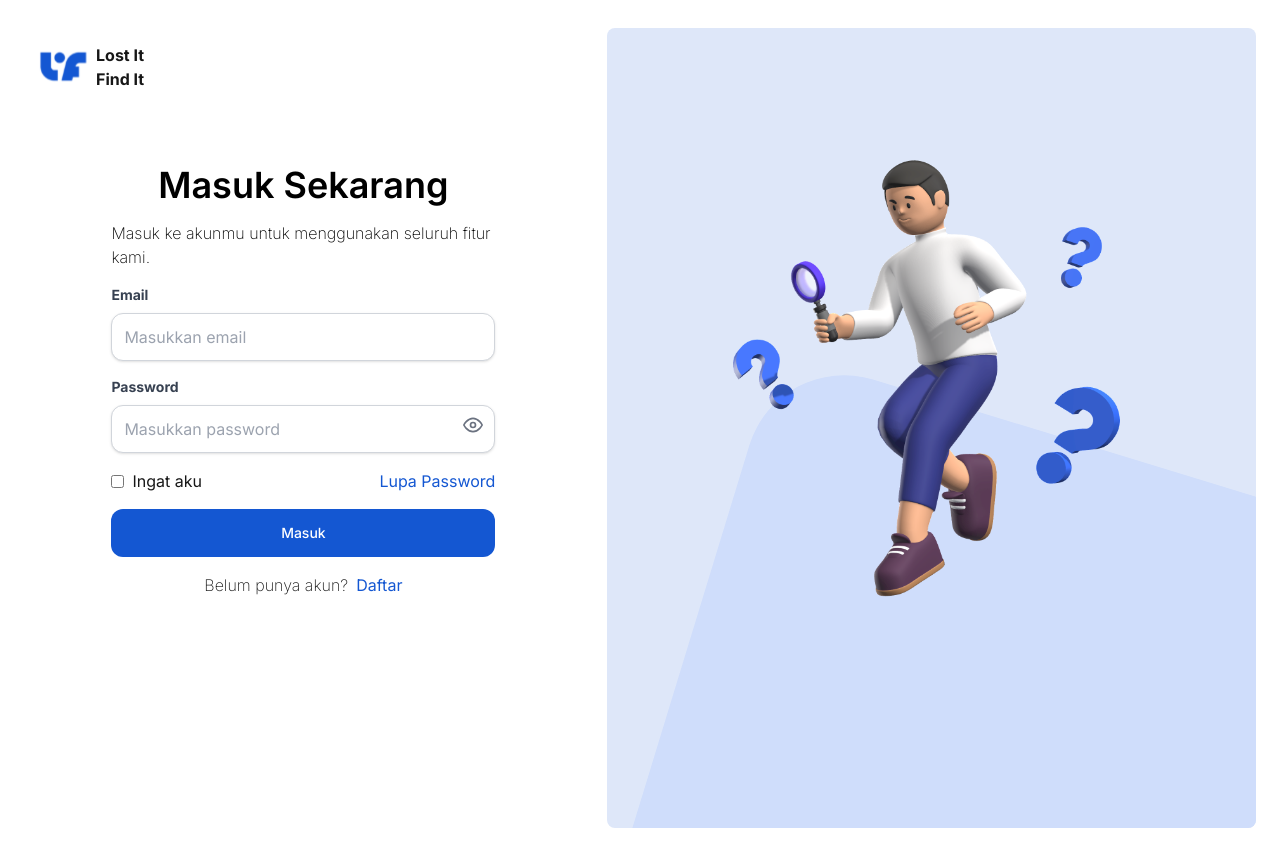
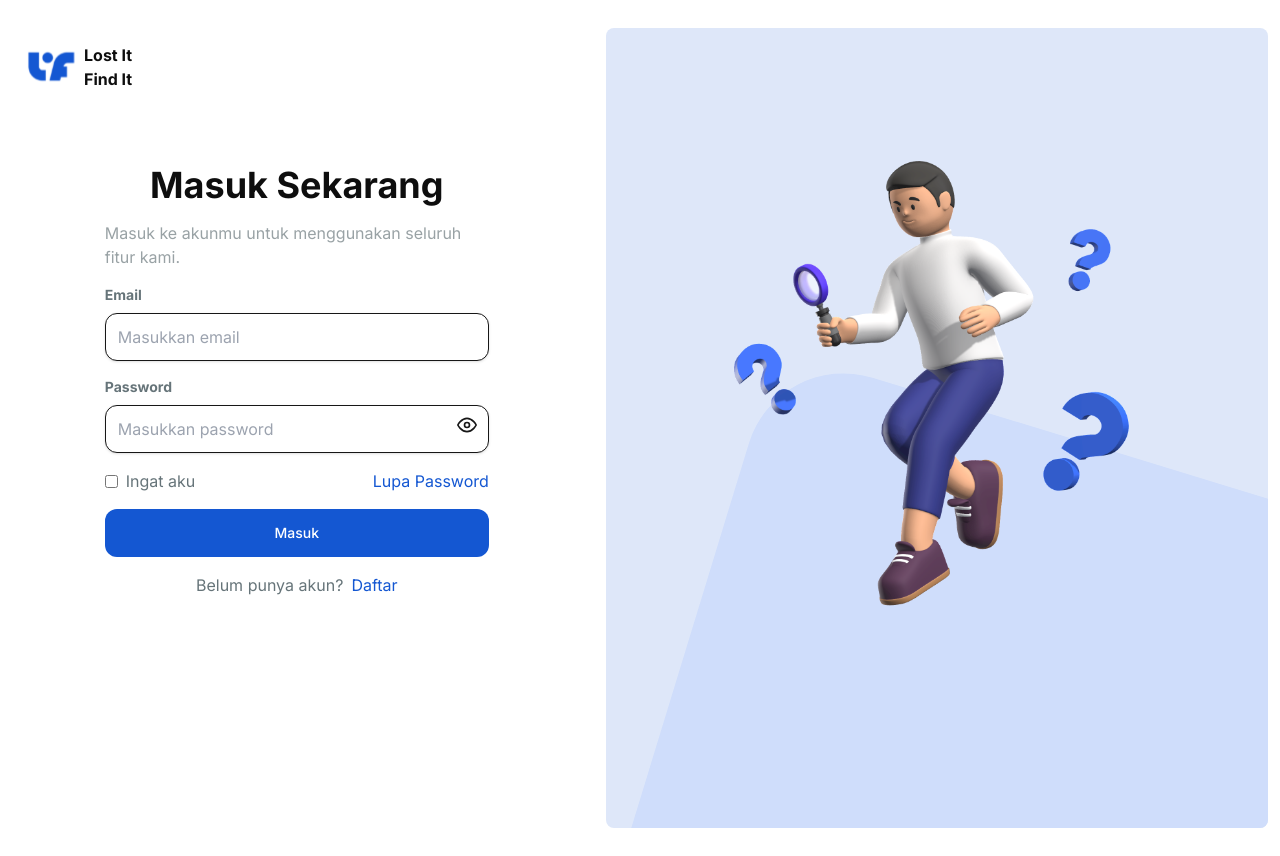
Before and after one commit to saaip7/PAW_TA_lostit-findit, a Next.js app in the folder client/: page / in a window 1280 px wide. Built offline with nearby package versions, Linux system fonts and the light colour scheme.

Commit message:
fix: bg color on Sign In and Sign Up pages

```diff
--- a/client/src/app/components/customTextBox.tsx
+++ b/client/src/app/components/customTextBox.tsx
@@ -24,7 +24,7 @@ const CustomTextBox: React.FC<CustomTextBoxProps> = ({
     return (
         <div className="relative mb-4">
             <label
-                className="block text-gray-700 text-sm font-bold mb-2"
+                className="block text-darkGray text-sm font-bold mb-2"
                 htmlFor={label}
             >
                 {label}
--- a/client/src/app/components/logo.tsx
+++ b/client/src/app/components/logo.tsx
@@ -4,7 +4,7 @@ const Logo: React.FC = () => {
     return(
         <div className="flex flex-row items-center mt-4 justify-center">
             <img src="/logo.svg"></img>
-            <div className="font-bold text-center">
+            <div className="font-bold text-center text-black">
                 <div>Lost It</div>
                 <div>Find It</div>
             </div>
--- a/client/src/app/login/page.tsx
+++ b/client/src/app/login/page.tsx
@@ -26,7 +26,7 @@ const Login: React.FC = () => {
     };
 
     return (
-        <div className="flex flex-col md:grid grid-cols-[45%_55%] gap-4 p-4 mx-3 min-h-screen">
+        <div className="flex flex-col md:grid grid-cols-[45%_55%] gap-4 p-4 mx-auto min-h-screen bg-white w-[100%]">
             <div className="h-1/2 flex flex-col">
             <Link href="/" className="self-start">
                 <div className="mb-16">
@@ -34,10 +34,10 @@ const Login: React.FC = () => {
                 </div>
             </Link>
             <div className="max-w-sm mx-auto flex flex-col space-y-4">
-                <div className="text-black font-semibold text-center text-4xl">
+                <div className="text-black font-bold text-center text-4xl">
                     Masuk Sekarang
                 </div>
-                <div className="text-black text-md font-extralight">
+                <div className="text-black text-md font-regular text-gray">
                     Masuk ke akunmu untuk menggunakan seluruh fitur kami.
                 </div>
                 <form onSubmit={handleSubmit} className="space-y-4">
@@ -70,7 +70,7 @@ const Login: React.FC = () => {
                     <div className="flex items-center justify-between mt-4">
                         <label className="flex items-center space-x-2">
                             <input type="checkbox" className="form-checkbox"></input>
-                            <span>Ingat aku</span>
+                            <span className="text-darkGray">Ingat aku</span>
                         </label>
                         <Link href="" className="text-darkBlue1 hover:underline">
                             Lupa Password
@@ -80,8 +80,8 @@ const Login: React.FC = () => {
                         Masuk
                     </Button>
                     <div className="flex items-center mt-4 justify-center">
-                        <div className="flex items-center font-extralight">
-                            <span>Belum punya akun?</span>
+                        <div className="flex items-center font-regular">
+                            <span className="text-darkGray">Belum punya akun?</span>
                         </div>
                         <Link href="/register" className="text-darkBlue1 hover:underline ml-2">
                             Daftar
--- a/client/src/app/register/page.tsx
+++ b/client/src/app/register/page.tsx
@@ -34,7 +34,7 @@ const Register: React.FC = () => {
     };
 
     return (
-        <div className="flex flex-col md:grid grid-cols-[45%_55%] gap-4 p-4 mx-3 min-h-screen">
+        <div className="flex flex-col md:grid grid-cols-[45%_55%] gap-4 p-4 mx-auto min-h-screen bg-white w-[100%]">
             <div className="h-1/2 flex flex-col">
             <Link href="/" className="self-start">
                 <div className="mb-16">
@@ -45,7 +45,7 @@ const Register: React.FC = () => {
                 <div className="text-black font-semibold text-center text-4xl">
                     Daftarkan Dirimu
                 </div>
-                <div className="text-black text-md font-extralight">
+                <div className="text-black text-md font-regular text-gray">
                     Buat akun untuk merasakan segala fitur yang tersedia
                 </div>
                 <form onSubmit={handleSubmit} className="space-y-4">
@@ -95,8 +95,8 @@ const Register: React.FC = () => {
                         Daftar
                     </Button>
                     <div className="flex items-center mt-4 justify-center">
-                        <div className="flex items-center font-extralight">
-                            <span>Sudah punya akun?</span>
+                        <div className="flex items-center font-regular">
+                            <span className="text-darkGray">Sudah punya akun?</span>
                         </div>
                         <Link href="/login" className="text-darkBlue1 hover:underline ml-2">
                             Masuk
--- a/client/tailwind.config.ts
+++ b/client/tailwind.config.ts
@@ -14,6 +14,9 @@ const config: Config = {
         lightBlue1: "#DEE7F9",
         lightBlue2: "#CFDDFB",
         darkBlue1: "#1457D2",
+        black: "#0E0E0E",
+        gray: "#99A2A5",
+        darkGray: "#667479",
       },
     },
   },
```
Also changed, not shown: 1 other file (tests, documents, lock files or other folders).
